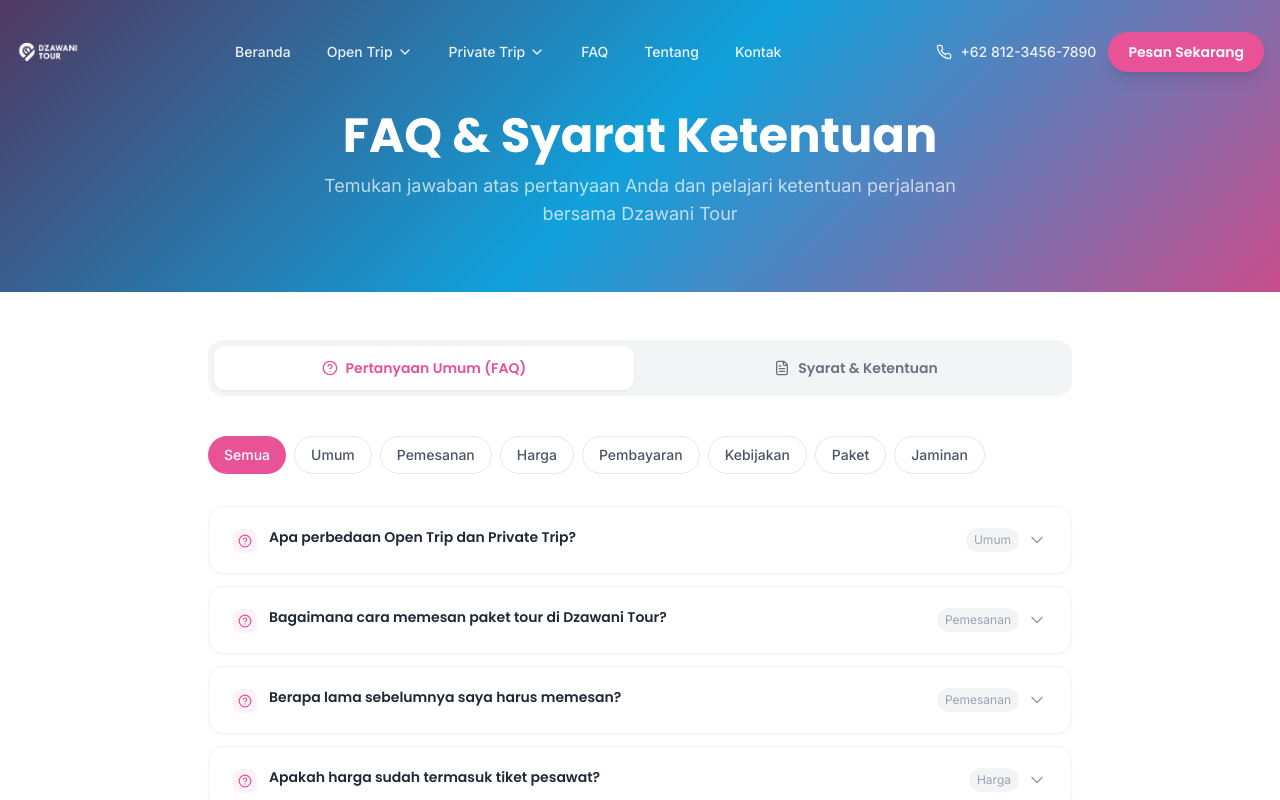
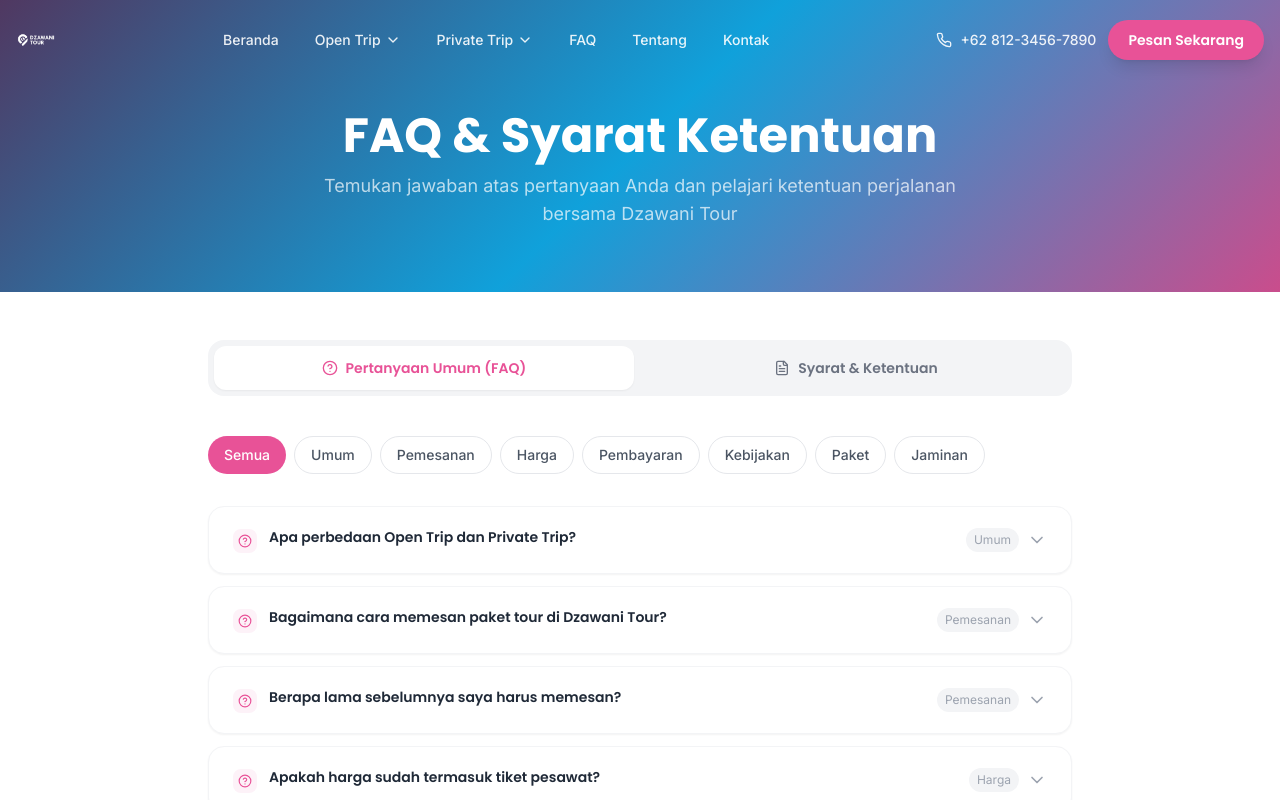
Before and after one commit to multimediadrw/dzawanitour, a Next.js app: page /faq in a window 1280 px wide. Shown: the top 800 px of the page. Built offline with nearby package versions, Linux system fonts and the light colour scheme.

Commit message:
fix: navbar transparent on all pages incl open-trip, D'Tourkeun logo proportional h-10

```diff
--- a/src/components/layout/Navbar.tsx
+++ b/src/components/layout/Navbar.tsx
@@ -47,29 +47,25 @@
 
   return (
     <nav
-      className={`fixed top-0 left-0 right-0 z-50 transition-all duration-500 ${
-        isOpenTripPage
-          ? isScrolled
-            ? "bg-white shadow-lg py-2"
-            : "bg-white/95 backdrop-blur-sm shadow-md py-1"
-          : isScrolled
-            ? "bg-white shadow-lg py-3"
-            : "bg-transparent py-5"
+      className={`fixed top-0 left-0 right-0 z-50 transition-all duration-300 ${
+        isScrolled
+          ? "bg-white shadow-lg py-3"
+          : "bg-transparent py-5"
       }`}
     >
       <div className="container mx-auto px-4 max-w-7xl">
         <div className="flex items-center justify-between">
 
-          {/* Logo — BESAR di open-trip, normal di halaman lain */}
+          {/* Logo */}
           <Link href={isOpenTripPage ? "/open-trip" : "/"} className="flex items-center">
             {isOpenTripPage ? (
-              /* Logo D'Tourkeun — ukuran sama dengan logo Dzawani Tour */
+              /* Logo D'Tourkeun — tinggi proporsional sama dengan Dzawani Tour */
               <Image
                 src="/logo-dtourkeun.png"
                 alt="D'Tourkeun by Dzawani Tour"
-                width={200}
-                height={75}
-                className="h-16 w-auto transition-all duration-300"
+                width={160}
+                height={50}
+                className="h-10 w-auto"
                 priority
               />
             ) : (
@@ -77,9 +73,9 @@
               <Image
                 src="/logo.png"
                 alt="Dzawani Tour"
-                width={200}
-                height={75}
-                className={`h-16 w-auto transition-all duration-300 ${
+                width={120}
+                height={50}
+                className={`h-10 w-auto transition-all duration-300 ${
                   isScrolled ? "brightness-100" : "brightness-0 invert"
                 }`}
                 priority
@@ -99,7 +95,7 @@
                 <Link
                   href={link.href}
                   className={`flex items-center gap-1 px-4 py-2 rounded-lg font-medium text-sm transition-colors font-inter ${
-                    isScrolled || isOpenTripPage
+                    isScrolled
                       ? "text-gray-700 hover:text-magenta hover:bg-magenta-50"
                       : "text-white/90 hover:text-white hover:bg-white/10"
                   }`}
@@ -133,7 +129,7 @@
             <a
               href="tel:+6281234567890"
               className={`flex items-center gap-2 text-sm font-medium transition-colors font-inter ${
-                isScrolled || isOpenTripPage ? "text-gray-600 hover:text-magenta" : "text-white/90 hover:text-white"
+                isScrolled ? "text-gray-600 hover:text-magenta" : "text-white/90 hover:text-white"
               }`}
             >
               <Phone className="w-4 h-4" />
@@ -148,7 +144,7 @@
           <button
             onClick={() => setIsOpen(!isOpen)}
             className={`lg:hidden p-2 rounded-lg transition-colors ${
-              isScrolled || isOpenTripPage ? "text-gray-700 hover:bg-gray-100" : "text-white hover:bg-white/10"
+              isScrolled ? "text-gray-700 hover:bg-gray-100" : "text-white hover:bg-white/10"
             }`}
           >
             {isOpen ? <X className="w-6 h-6" /> : <Menu className="w-6 h-6" />}
```
